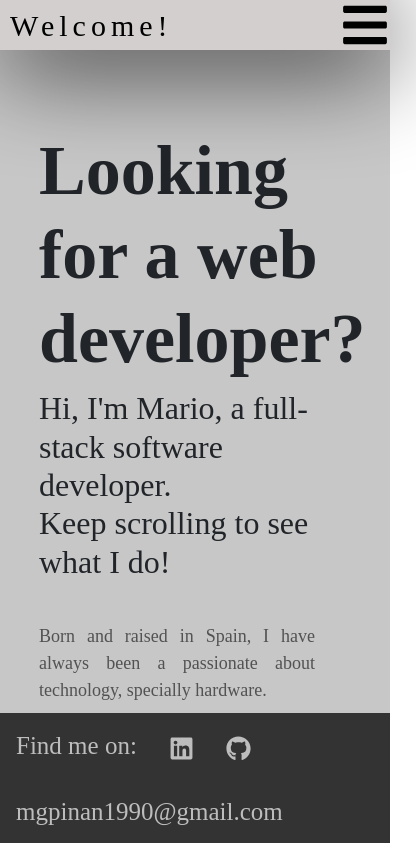
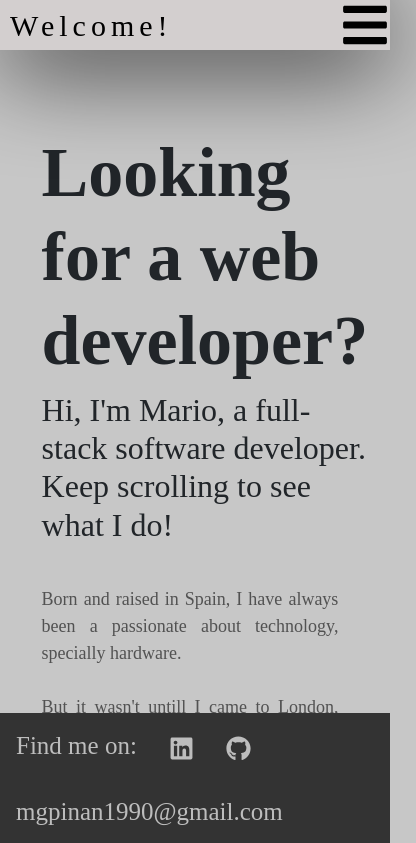
Before and after one commit to Mpinan/Netlify, a React (Create React App) app: page / in a window 390 px wide. Shown: the top 843 px of the page, 416 px wide, since content can reach past the window. Built offline with nearby package versions, Linux system fonts and the light colour scheme; no server answers.

Commit message:
fixed phone responsive

```diff
--- a/src/index.css
+++ b/src/index.css
@@ -1,6 +1,6 @@
 * {
 	font-family: poppins;
-	text-decoration: none;
+	/* text-decoration: none; */
 }
 
 html {
@@ -19,7 +19,7 @@ body {
 
 .App {
 	text-align: center;
-	min-width: 100%;
+	min-width: fit-content;
 	min-height: 100%;
 	background-color: #c7c7c7;
 	background-size: cover;
@@ -341,7 +341,6 @@ nav ul li a:hover {
 	color: black;
 }
 
-
 #pag {
 	justify-content: center;
 	display: flex;
```
Also changed, not shown: src/Components/introduction.jsx (indentation only).
